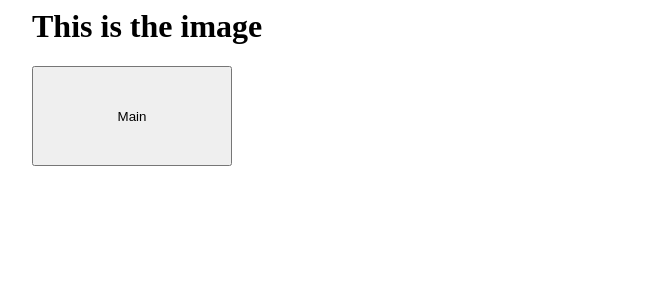
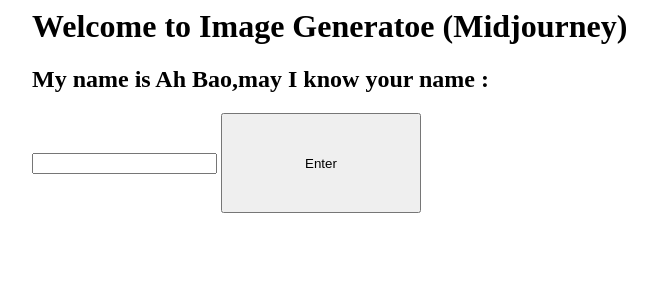
Before and after one commit to J458795/rpa-19Feb2024, a Flask app: page /image_gpt in a window 1280 px wide. Shown: the top 300 px of the page, without its empty margins (292-949 px from the left). Run offline with Flask 3, Linux system fonts and the light colour scheme.

Commit message:
Update image_gpt.html

```diff
--- a/templates/image_gpt.html
+++ b/templates/image_gpt.html
@@ -7,8 +7,14 @@
 
 
 <div class="container">
-<h1>This is the image</h1>
+<h1>Welcome to Image Generatoe (Midjourney)</h1>
 <form action="/main" method="post">
-   <input type = "submit" value="Main" style="width:200px;height:100px;">
+   <form action="/main" method="post">
+      <h2>My name is Ah Bao,may I know your name : </h2>
+      <input type = "text" name="r">
+      <input type = "submit" value="Enter" style="width:200px;height:100px;">
+   </form>
+
+
 </form>
 </div>
```
